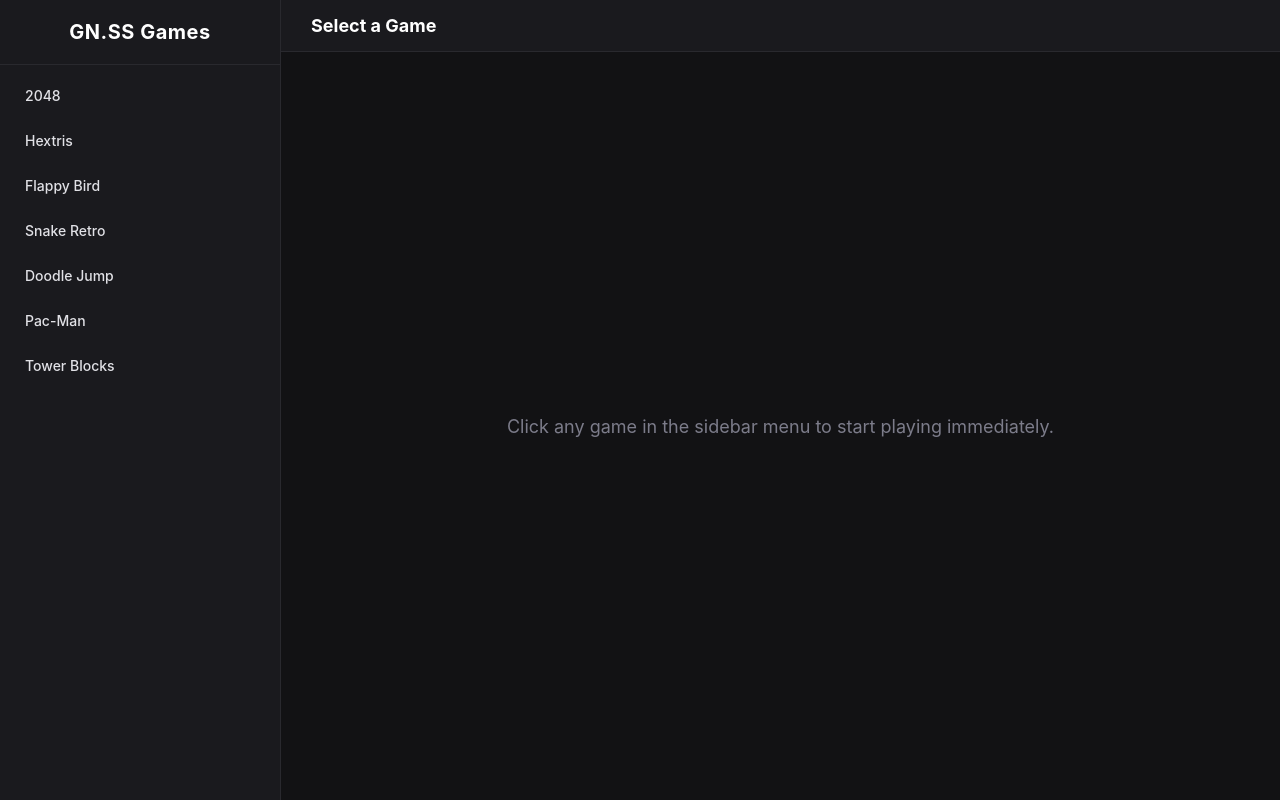
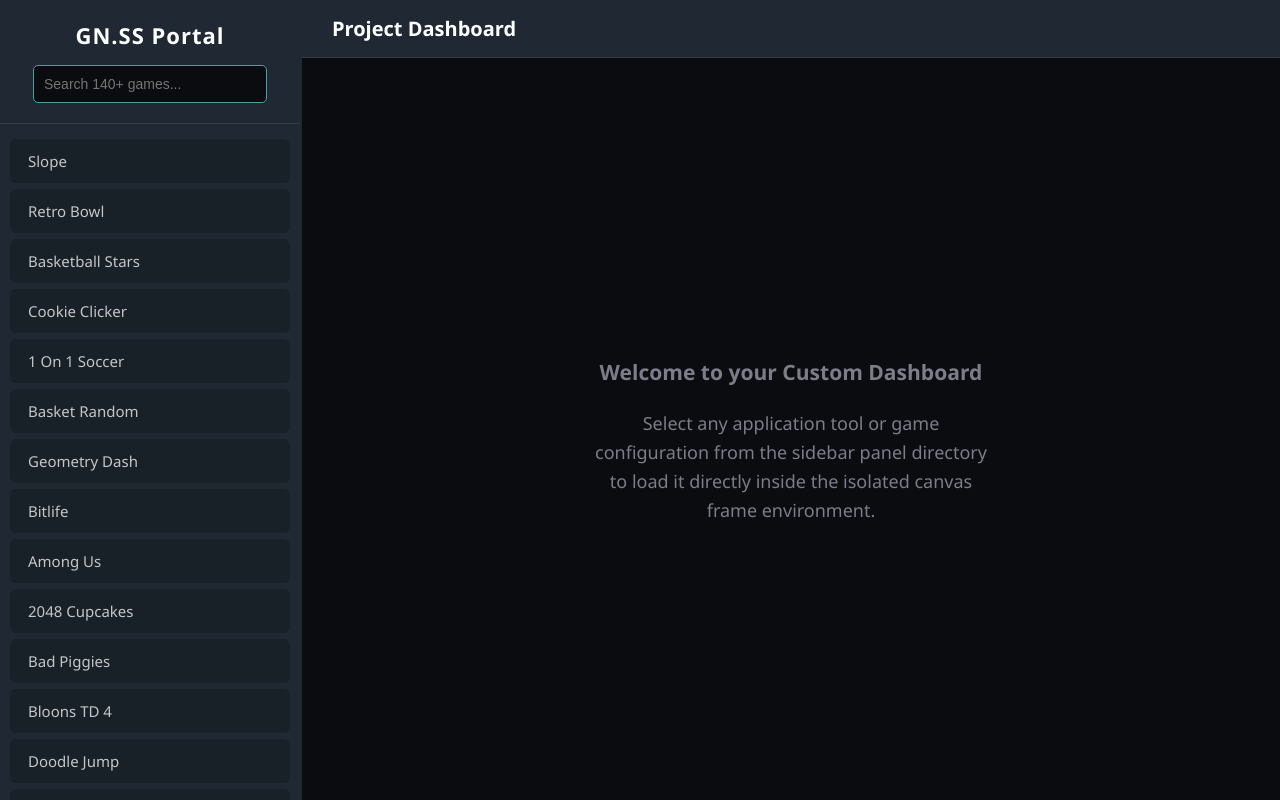
Before and after one commit to devvepicc/games-site-for-egs_seculy, a plain HTML site: page index.html in a window 1280 px wide. Drawn offline with Linux system fonts and the light colour scheme.

Commit message:
Update index.html

```diff
--- a/index.html
+++ b/index.html
@@ -3,18 +3,19 @@
 <head>
     <meta charset="UTF-8">
     <meta name="viewport" content="width=device-width, initial-scale=1.0">
-    <title>GN.SS Hub</title>
+    <title>Educational Hub Portfolio</title>
     <style>
         :root {
-            --bg-color: #121214;
-            --sidebar-bg: #1a1a1e;
-            --text-color: #e1e1e6;
-            --accent-color: #007bff;
-            --hover-color: #29292e;
+            --bg-color: #0b0c10;
+            --sidebar-bg: #1f2833;
+            --text-color: #c5c6c7;
+            --accent-color: #66fcf1;
+            --hover-color: #45a29e;
+            --dark-accent: #1f2833;
         }
 
         body {
-            font-family: -apple-system, BlinkMacSystemFont, "Segoe UI", Roboto, Helvetica, Arial, sans-serif;
+            font-family: 'Segoe UI', Tahoma, Geneva, Verdana, sans-serif;
             background-color: var(--bg-color);
             color: var(--text-color);
             margin: 0;
@@ -26,53 +27,77 @@
 
         /* Navigation Sidebar */
         .sidebar {
-            width: 280px;
+            width: 300px;
             background-color: var(--sidebar-bg);
-            border-right: 1px solid #29292e;
+            border-right: 2px solid #1f2833;
             display: flex;
             flex-direction: column;
             height: 100%;
+            box-shadow: 4px 0px 15px rgba(0,0,0,0.5);
         }
 
         .sidebar-header {
             padding: 20px;
-            border-bottom: 1px solid #29292e;
+            border-bottom: 1px solid rgba(255,255,255,0.1);
             text-align: center;
         }
 
         .sidebar-header h1 {
-            font-size: 20px;
-            margin: 0;
+            font-size: 22px;
+            margin: 0 0 15px 0;
             color: #fff;
-            letter-spacing: 0.5px;
+            letter-spacing: 1px;
+        }
+
+        /* Live Search Bar */
+        .search-box {
+            width: 90%;
+            padding: 10px;
+            border-radius: 5px;
+            border: 1px solid var(--hover-color);
+            background-color: var(--bg-color);
+            color: #fff;
+            font-size: 14px;
+            box-sizing: border-box;
+            margin: 0 auto;
+            display: block;
+            outline: none;
+        }
+
+        .search-box:focus {
+            border-color: var(--accent-color);
+            box-shadow: 0 0 5px var(--accent-color);
         }
 
         .game-list {
             flex: 1;
             overflow-y: auto;
-            padding: 10px;
+            padding: 15px 10px;
         }
 
         .game-item {
             padding: 12px 15px;
-            margin-bottom: 4px;
+            margin-bottom: 6px;
             border-radius: 6px;
             cursor: pointer;
-            transition: background 0.2s ease;
-            font-size: 14px;
+            transition: all 0.2s ease;
+            font-size: 15px;
             font-weight: 500;
-            display: flex;
-            align-items: center;
+            background-color: rgba(0, 0, 0, 0.2);
+            border-left: 3px solid transparent;
         }
 
         .game-item:hover {
             background-color: var(--hover-color);
             color: #fff;
+            transform: translateX(3px);
         }
 
         .game-item.active {
             background-color: var(--accent-color);
-            color: #fff;
+            color: #0b0c10;
+            font-weight: bold;
+            border-left: 3px solid #fff;
         }
 
         /* Main Game Content Area */
@@ -87,7 +112,7 @@
         .view-header {
             padding: 15px 30px;
             background-color: var(--sidebar-bg);
-            border-bottom: 1px solid #29292e;
+            border-bottom: 1px solid rgba(255,255,255,0.1);
             display: flex;
             justify-content: space-between;
             align-items: center;
@@ -95,7 +120,7 @@
 
         .view-header h2 {
             margin: 0;
-            font-size: 18px;
+            font-size: 20px;
             color: #fff;
         }
 
@@ -114,13 +139,15 @@
             border: none;
             border-radius: 8px;
             background-color: #000;
-            box-shadow: 0 4px 20px rgba(0,0,0,0.5);
+            box-shadow: 0 8px 30px rgba(0,0,0,0.7);
         }
 
         .placeholder-text {
             font-size: 18px;
             color: #7c7c8a;
             text-align: center;
+            max-width: 400px;
+            line-height: 1.6;
         }
 
         /* Custom Scrollbar for Sidebar */
@@ -131,7 +158,7 @@
             background: transparent;
         }
         .game-list::-webkit-scrollbar-thumb {
-            background: #3e3e4a;
+            background: var(--hover-color);
             border-radius: 3px;
         }
     </style>
@@ -141,46 +168,61 @@
     <!-- SIDEBAR NAVIGATION -->
     <div class="sidebar">
         <div class="sidebar-header">
-            <h1>GN.SS Games</h1>
+            <h1>GN.SS Portal</h1>
+            <!-- Live Search Bar Element -->
+            <input type="text" id="searchBar" class="search-box" placeholder="Search 140+ games..." onkeyup="filterMenu()">
         </div>
-        <div class="game-list">
-            <div class="game-item" onclick="loadGame('2048', 'https://play2048.co')">2048</div>
-            <div class="game-item" onclick="loadGame('Hextris', 'https://hextris.io')">Hextris</div>
-            <div class="game-item" onclick="loadGame('Flappy Bird', 'https://github.io')">Flappy Bird</div>
-            <div class="game-item" onclick="loadGame('Snake', 'https://netlify.app')">Snake Retro</div>
-            <div class="game-item" onclick="loadGame('Doodle Jump', 'https://github.io')">Doodle Jump</div>
-            <div class="game-item" onclick="loadGame('Pacman', 'https://pacman.live')">Pac-Man</div>
-            <div class="game-item" onclick="loadGame('Tower Blocks', 'https://github.io')">Tower Blocks</div>
+        <div class="game-list" id="menuContainer">
+            <!-- Popular compiled items pointing to local repository directories -->
+            <div class="game-item" onclick="loadGame('Slope', './slope/index.html')">Slope</div>
+            <div class="game-item" onclick="loadGame('Retro Bowl', './retro-bowl/index.html')">Retro Bowl</div>
+            <div class="game-item" onclick="loadGame('Basketball Stars', './basketball-stars/index.html')">Basketball Stars</div>
+            <div class="game-item" onclick="loadGame('Cookie Clicker', './cookie-clicker/index.html')">Cookie Clicker</div>
+            <div class="game-item" onclick="loadGame('1 On 1 Soccer', './1-on-1-soccer/index.html')">1 On 1 Soccer</div>
+            <div class="game-item" onclick="loadGame('Basket Random', './basket-random/index.html')">Basket Random</div>
+            <div class="game-item" onclick="loadGame('Geometry Dash', './geometry-dash/index.html')">Geometry Dash</div>
+            <div class="game-item" onclick="loadGame('Bitlife', './bitlife/index.html')">Bitlife</div>
+            <div class="game-item" onclick="loadGame('Among Us', './among-us/index.html')">Among Us</div>
+            <div class="game-item" onclick="loadGame('2048 Cupcakes', './2048-cupcakes/index.html')">2048 Cupcakes</div>
+            <div class="game-item" onclick="loadGame('Bad Piggies', './bad-piggies/index.html')">Bad Piggies</div>
+            <div class="game-item" onclick="loadGame('Bloons TD 4', './bloons-td-4/index.html')">Bloons TD 4</div>
+            <div class="game-item" onclick="loadGame('Doodle Jump', './doodle-jump/index.html')">Doodle Jump</div>
+            <div class="game-item" onclick="loadGame('Drive Mad', './drive-mad/index.html')">Drive Mad</div>
+            <div class="game-item" onclick="saveGame('Happy Wheels', './happy-wheels/index.html')">Happy Wheels</div>
+            <div class="game-item" onclick="loadGame('Moto X3M', './moto-x3m/index.html')">Moto X3M</div>
+            <div class="game-item" onclick="loadGame('Papa\'s Pizzeria', './papas-pizzeria/index.html')">Papa's Pizzeria</div>
+            <div class="game-item" onclick="loadGame('Run 3', './run-3/index.html')">Run 3</div>
+            <div class="game-item" onclick="loadGame('Territorial.io', './territorial-io/index.html')">Territorial.io</div>
+            <div class="game-item" onclick="loadGame('World\'s Hardest Game', './worlds-hardest-game/index.html')">World's Hardest Game</div>
         </div>
     </div>
 
-    <!-- MAIN GAME DISPLAY -->
+    <!-- MAIN INTERACTIVE DISPLAY -->
     <div class="main-content">
         <div class="view-header">
-            <h2 id="game-title">Select a Game</h2>
-            <div id="game-controls"></div>
+            <h2 id="game-title">Project Dashboard</h2>
         </div>
         <div class="frame-container" id="stage">
-            <div class="placeholder-text" id="placeholder">Click any game in the sidebar menu to start playing immediately.</div>
+            <div class="placeholder-text" id="placeholder">
+                <h3>Welcome to your Custom Dashboard</h3>
+                Select any application tool or game configuration from the sidebar panel directory to load it directly inside the isolated canvas frame environment.
+            </div>
         </div>
     </div>
 
     <script>
-        function loadGame(title, url) {
-            // Update Title Header
+        // Main Function to change game frames dynamically
+        function loadGame(title, path) {
             document.getElementById('game-title').innerText = title;
 
-            // Clear placeholder text if it exists
             const placeholder = document.getElementById('placeholder');
-            if(placeholder) {
-                placeholder.remove();
-            }
+            if(placeholder) placeholder.remove();
 
-            // Target stage container and inject the standard iframe architecture
             const stage = document.getElementById('stage');
-            stage.innerHTML = `<iframe src="${url}" allowfullscreen sandbox="allow-scripts allow-same-origin allow-forms"></iframe>`;
+            // Safe sandbox isolation layer prevents external domain communication tracking
+            stage.innerHTML = `<iframe src="${path}" allowfullscreen sandbox="allow-scripts allow-same-origin allow-forms"></iframe>`;
 
-            // Handle Active UI State highlighters
+            // Active State Visual Highlighters
             const items = document.querySelectorAll('.game-item');
             items.forEach(item => {
                 if(item.innerText === title) {
@@ -190,6 +232,22 @@
                 }
             });
         }
+
+        // Live Search Filter Logic Function
+        function filterMenu() {
+            const input = document.getElementById('searchBar').value.toLowerCase();
+            const container = document.getElementById('menuContainer');
+            const items = container.getElementsByClassName('game-item');
+
+            for (let i = 0; i < items.length; i++) {
+                const textValue = items[i].textContent || items[i].innerText;
+                if (textValue.toLowerCase().indexOf(input) > -1) {
+                    items[i].style.display = "";
+                } else {
+                    items[i].style.display = "none";
+                }
+            }
+        }
     </script>
 </body>
 </html>
```
